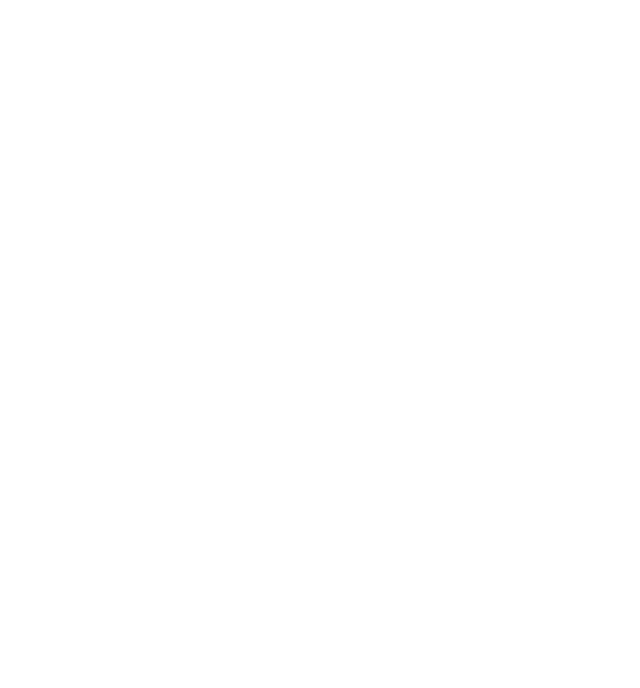
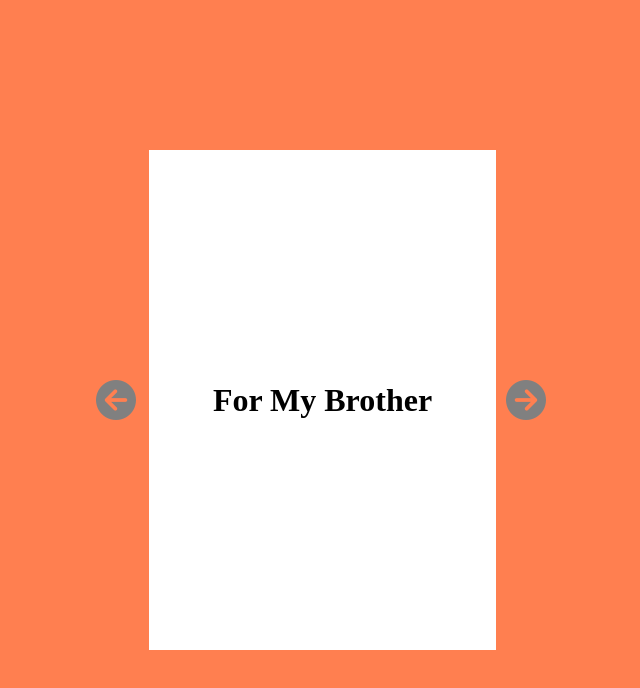
Before and after one commit to IderaNimah/For-My-Brother, a plain HTML site: page index.html in a window 1280 px wide. Shown: the whole page, without its empty margins (319-959 px from the left). Drawn offline with Linux system fonts and the light colour scheme.

Commit message:
functionality next

```diff
--- a/index.html
+++ b/index.html
@@ -6,8 +6,52 @@
     <title>For My Brother|His Nikkah</title>
     <link rel="stylesheet" href="./styles.css" />
     <script src="./script.js" defer></script>
+    <link
+      rel="stylesheet"
+      href="https://cdnjs.cloudflare.com/ajax/libs/font-awesome/6.5.1/css/all.min.css"
+      integrity="sha512-DTOQO9RWCH3ppGqcWaEA1BIZOC6xxalwEsw9c2QQeAIftl+Vegovlnee1c9QX4TctnWMn13TZye+giMm8e2LwA=="
+      crossorigin="anonymous"
+      referrerpolicy="no-referrer"
+    />
   </head>
   <body>
-    <div></div>
+    <button id="prev_btn">
+      <i class="fa-solid fa-circle-arrow-left"></i>
+    </button>
+
+    <!-- Book -->
+    <div id="book" class="book">
+      <!-- Paper one -->
+      <div class="paper" id="p_one">
+        <div class="front">
+          <div id="f_one" class="front_content">
+            <h1>For My Brother</h1>
+          </div>
+        </div>
+        <div class="back">
+          <div id="bl" class="back_content">
+            <h1>Back</h1>
+          </div>
+        </div>
+      </div>
+
+      <!-- Paper Two -->
+      <div class="paper" id="p_two">
+        <div class="front">
+          <div id="f_two" class="front_content">
+            <h1>Front</h1>
+          </div>
+        </div>
+        <div class="back">
+          <div id="b_two" class="back_content">
+            <h1>Back</h1>
+          </div>
+        </div>
+      </div>
+    </div>
+
+    <button id="next_btn">
+      <i class="fa-solid fa-circle-arrow-right"></i>
+    </button>
   </body>
 </html>
--- a/script.js
+++ b/script.js
@@ -0,0 +1,6 @@
+const prevbtn = document.querySelector("#prevbtn");
+const nextbtn = document.querySelector("#nextbtn");
+const book = document.querySelector("#book");
+
+const paperOne = document.querySelector("#p_one");
+const paperTwo = document.querySelector("#p_two");
--- a/styles.css
+++ b/styles.css
@@ -0,0 +1,84 @@
+* {
+  padding: 0;
+  margin: 0;
+  box-sizing: border-box;
+}
+body {
+  height: 100vh;
+  display: flex;
+  justify-content: center;
+  align-items: center;
+  background-color: coral;
+}
+.book {
+  position: relative;
+  width: 350px;
+  height: 500px;
+}
+.paper {
+  position: absolute;
+  width: 100%;
+  height: 100%;
+  top: 0;
+  left: 0;
+  perspective: 1500px;
+}
+.front,
+.back {
+  background-color: #ffff;
+  position: absolute;
+  width: 100%;
+  height: 100%;
+  top: 0;
+  left: 0;
+  transform-origin: left;
+  transition: transform 0.5s;
+}
+.front {
+  z-index: 1;
+  backface-visibility: hidden;
+  border-left: 3px solid coral;
+}
+.back {
+  z-index: 0;
+}
+
+.front_content,
+.back_content {
+  width: 100%;
+  height: 100%;
+  display: flex;
+  justify-content: center;
+  align-items: center;
+}
+.back_content {
+  transform: rotateY(180deg);
+}
+/* flipped effect */
+.flipped .front,
+.flipped .back {
+  transform: rotateY(-180deg);
+}
+button {
+  border: none;
+  background-color: transparent;
+  cursor: pointer;
+  margin: 10px;
+}
+button:focus {
+  outline: none;
+}
+button:hover {
+  color: #636363;
+}
+i {
+  font-size: 40px;
+  color: gray;
+}
+/* Paper Stack Order */
+#p_one {
+  z-index: 3;
+}
+#p_two {
+  z-index: 2;
+}
```
